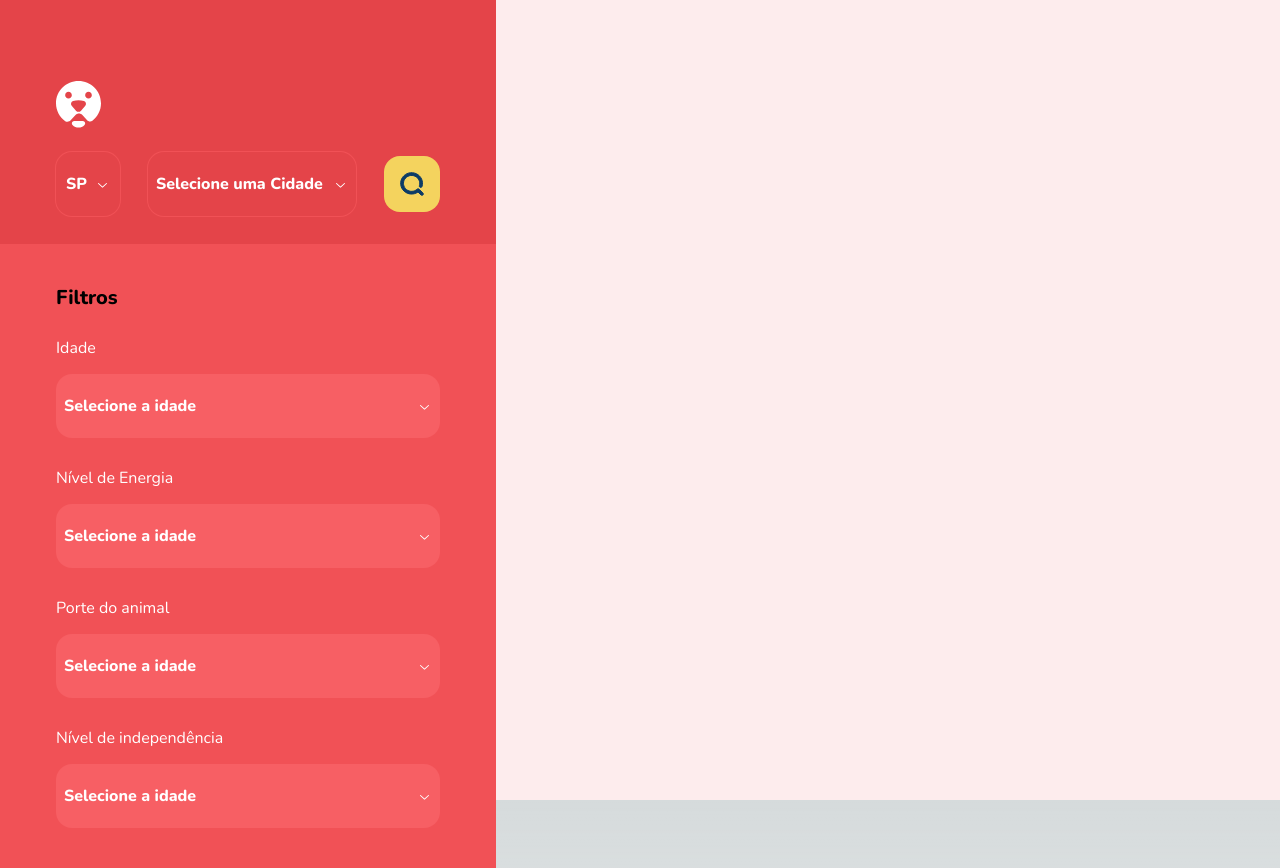
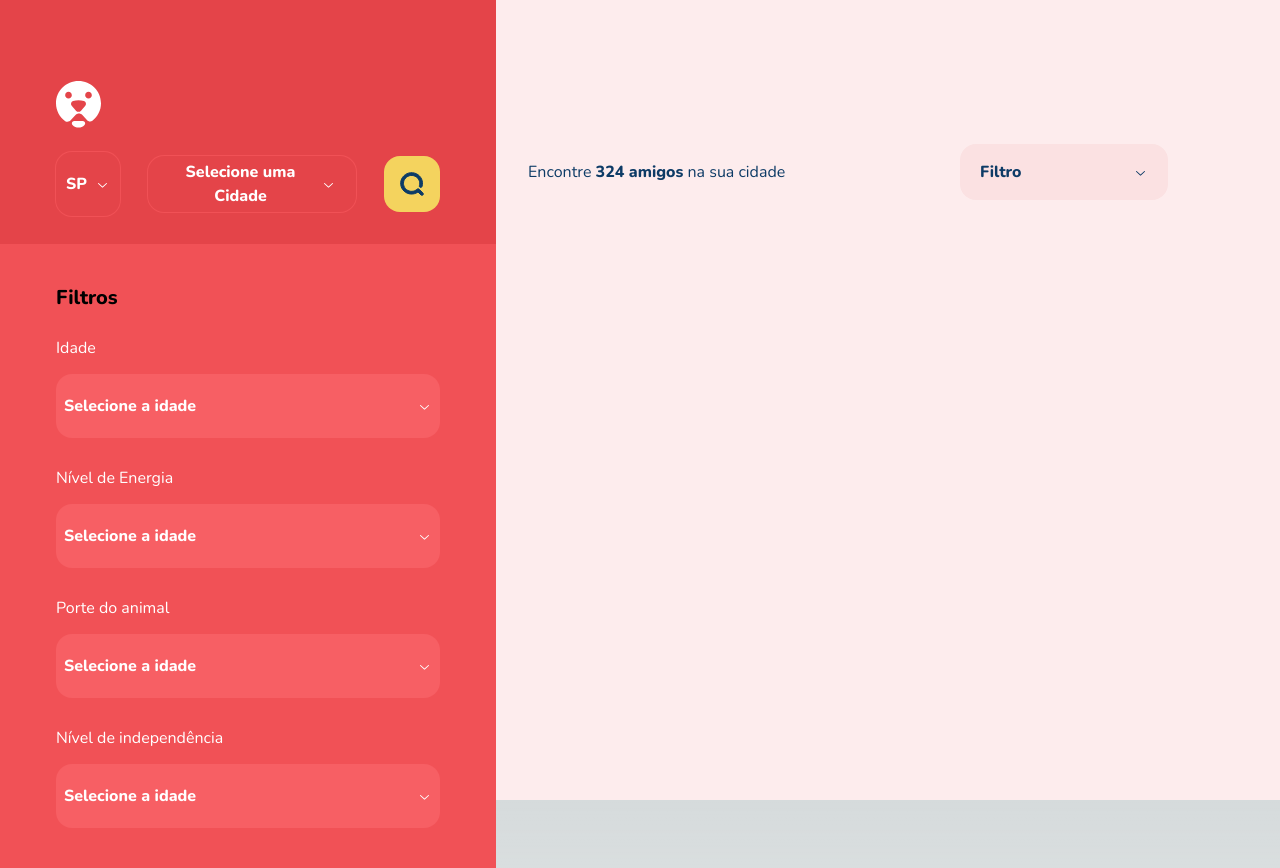
Before and after one commit to zJoaoMarcos/find-a-friend, a Next.js app: page /pets in a window 1280 px wide. Built offline with nearby package versions, Linux system fonts and the light colour scheme.

Commit message:
initing in pet list

```diff
--- a/src/app/page.tsx
+++ b/src/app/page.tsx
@@ -60,7 +60,7 @@ export default function Home() {
             placeholder="Estado"
             label="Busque um amigo:"
             defaultValue={selectState}
-            variant="outlined-white-row"
+            variant="outlined-white"
             size="xs"
             onValueChange={(e) => setSelectState(e)}
           >
--- a/src/app/pets/page.tsx
+++ b/src/app/pets/page.tsx
@@ -121,7 +121,19 @@ export default function Pets() {
           </div>
         </div>
       </section>
-      <section className="w-1/2 h-1/2 flex items-center justify-center"></section>
+      <section className="w-full h-full flex flex-col  text-navy-900">
+        <div className="w-full pl-8 pr-28 mt-36">
+          <header className="flex flex-row items-center justify-between">
+            <p>Encontre  <span className="font-extrabold">324 amigos</span> na sua cidade</p>
+
+            <Select placeholder="Filtro" size="sm" justifyTrigger="between" variant="filed-white-coral">
+              <SelectItem value="Gatos e Cachorros">
+                Gatos e Cachorros
+              </SelectItem>
+            </Select>
+          </header>
+        </div>
+      </section>
     </main>
   );
 }
--- a/src/components/Select/index.tsx
+++ b/src/components/Select/index.tsx
@@ -28,6 +28,11 @@ const select = tv({
         trigger: "bg-coral-700",
         content: "bg-coral-700",
       },
+      "filed-white-coral": {
+        root: "text-white",
+        trigger: "bg-coral-100 text-navy-900",
+        content: "bg-coral-100/90 text-navy-900",
+      },
       "filed-light-coral": {
         root: "text-white",
         trigger: "bg-coral-300",
@@ -37,8 +42,8 @@ const select = tv({
     size: {
       xs: { trigger: "w-16 h-16 gap-2 p-1.5", content: "gap-2 p-1.5" },
       sm: {
-        trigger: "w-52 h-16 gap-2 p-2",
-        content: "w-52 p-2",
+        trigger: "w-52 h-14 gap-2 ",
+        content: "w-52 p-1.5",
       },
       lg: {
         trigger: "w-72 h-16 gap-2 p-2",
@@ -51,7 +56,7 @@ const select = tv({
     },
     flex: {
       col: { root: "flex-col items-start gap-3.5" },
-      row: { root: "flex-row items-center" },
+      row: { root: "flex-row items-center gap-6" },
     },
     justifyTrigger: {
       between: { trigger: "justify-between" },
--- a/tailwind.config.ts
+++ b/tailwind.config.ts
@@ -16,10 +16,11 @@ const config: Config = {
       black: "#121214",
       white: "#FFFFFF",
       "gray-50": "#FDECED",
+      "coral-100": "#FBE1E2",
       "coral-300": "#F75F64",
       "coral-500": "#F15156",
       "coral-700": "#E44449",
-      "navy-900:": "#0D3B66",
+      "navy-900": "#0D3B66",
       "mustard-400": "#F4D35E",
     }
   },
```
